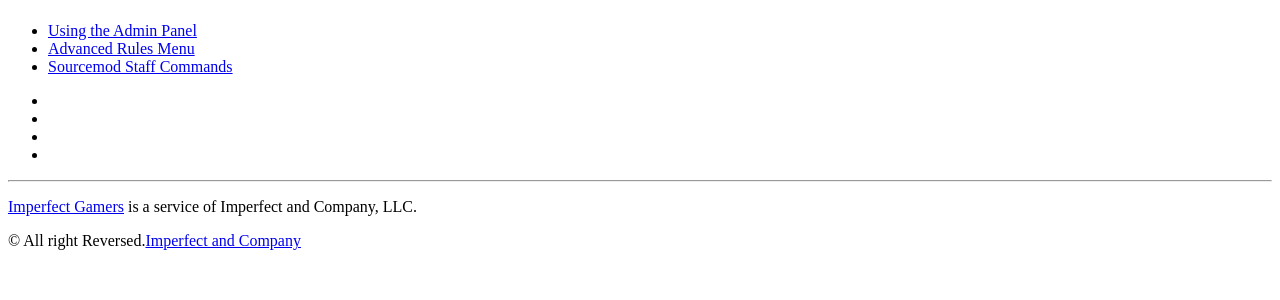
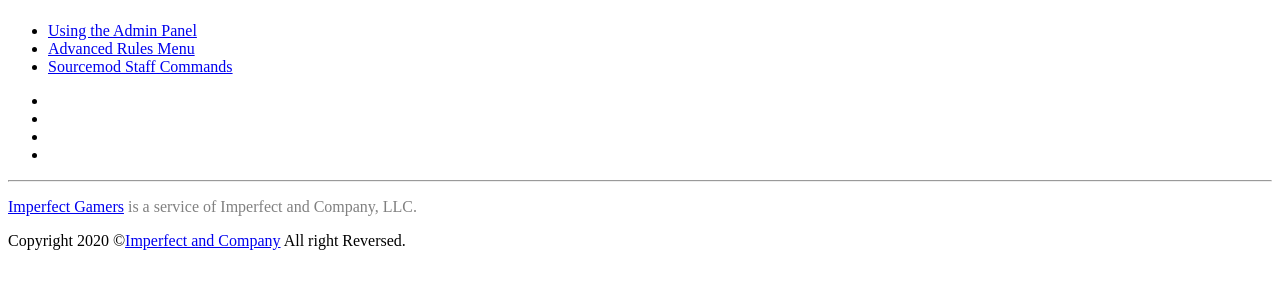
Before and after one commit to cheesea3/imperfectgamers-website, a PHP site: page /inc/assets/components/footer/footer.php in a window 1280 px wide. Shown: the part 325-625 px from the top of the page. Run offline with PHP 8.4, Linux system fonts and the light colour scheme.

Commit message:
fixed css color issue when resizing, transitioned back to working on /imperfectgamers-dev/

```diff
--- a/imperfectgamers-dev/inc/assets/components/footer/footer.php
+++ b/imperfectgamers-dev/inc/assets/components/footer/footer.php
@@ -1,5 +1,5 @@
 <!-- Footer -->
-    <div class="container ">
+<div class="container">
     <div class="row text-center text-xs-center text-sm-left text-md-left">
         <div class="col-xs-12 col-sm-4 col-md-4">
             <h5>Directory</h5>
@@ -43,9 +43,11 @@
     </div>
     <div class="row">
         <div class="col-xs-12 col-sm-12 col-md-12 mt-2 mt-sm-2 text-center text-white">
-                <p><u><a href="/">Imperfect Gamers</a></u> is a service of Imperfect and Company, LLC.</p>
-                <p class="h6">© All right Reversed.<a class="text-green ml-2" href="https://imperfectcreators.org/" target="_blank">Imperfect and Company</a></p>
+            <p style="color: gray"><a href="abc.html"
+                                      onMouseOver="this.style.color='#gray'"
+                                      onMouseOut="this.style.color='#gray'" >Imperfect Gamers</a> is a service of Imperfect and Company, LLC.</p>
+            <p class="h6">Copyright 2020 ©<a class="ml-2" href="https://imperfectcreators.org/" target="_blank">Imperfect and Company</a> All right Reversed.<a class="ml-2" style="color: white" href="https://imperfectcreators.org/" target="_blank">Privacy Policy</a></p>
         </div>
     </div>
 </div>
-<!-- ./Footer -->
+<!-- /Footer -->
```
Lines whose indentation alone changed are shown as unchanged.
